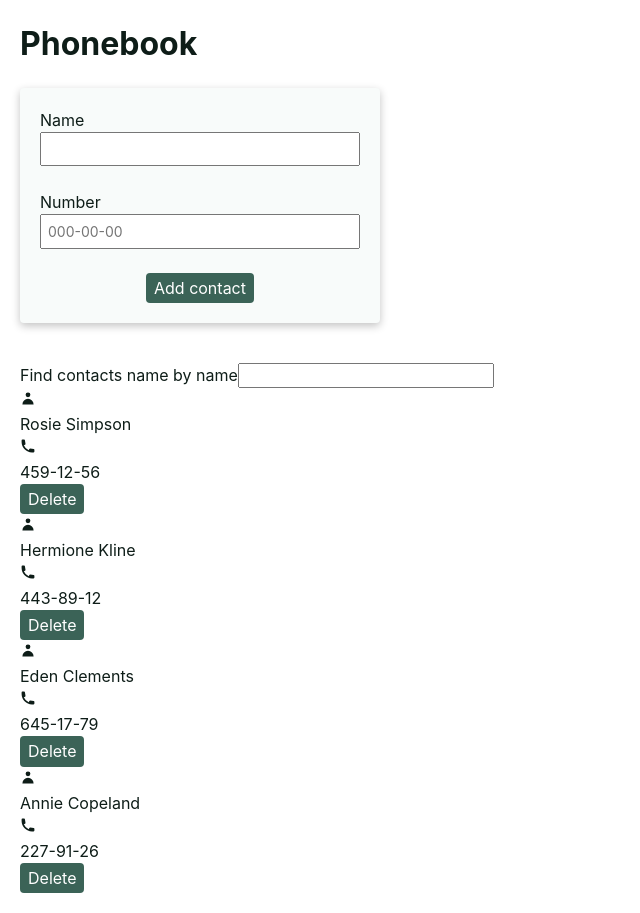
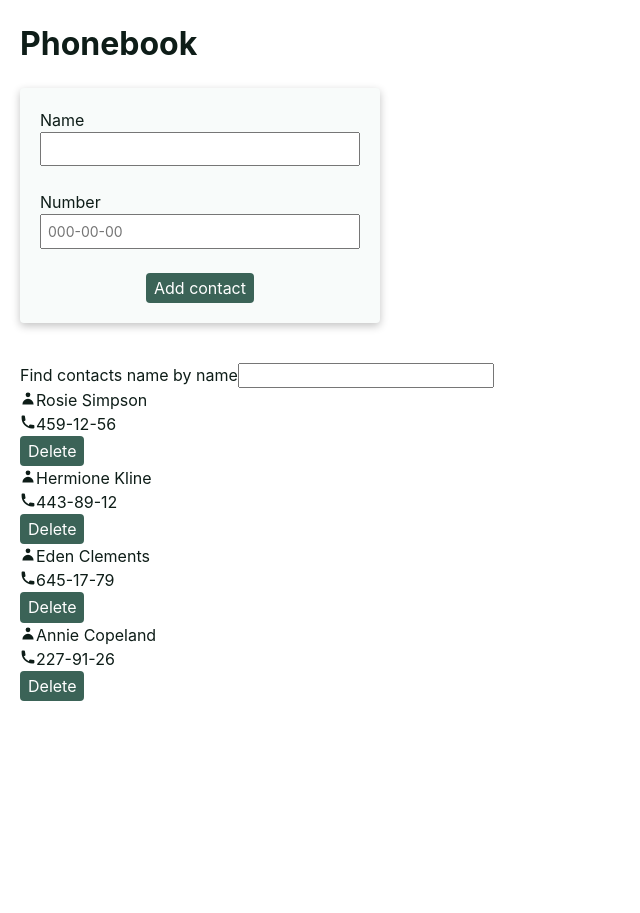
Before and after one commit to TetianaUMKA/goit-react-hw-03, a React (Vite) app: page / in a window 1280 px wide. Shown: the whole page, without its empty margins (0-640 px from the left). After the commit the page ends 800 px from the top, so only its background shows below. Built offline with nearby package versions, Linux system fonts and the light colour scheme.

Commit message:
Update Contact.module.css

```diff
--- a/src/components/Contact/Contact.module.css
+++ b/src/components/Contact/Contact.module.css
@@ -0,0 +1,3 @@
+.contactData {
+  display: flex;
+}
```
